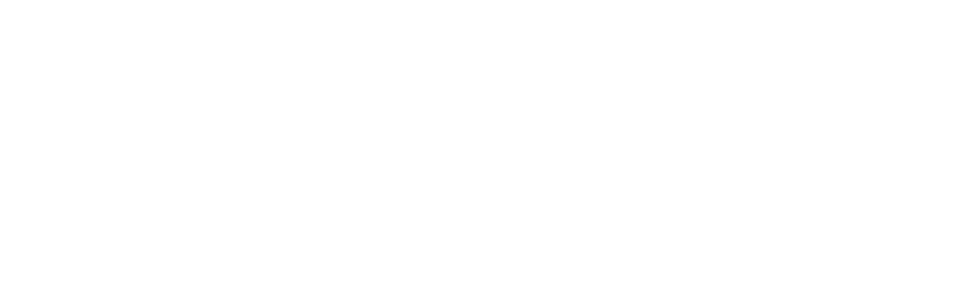
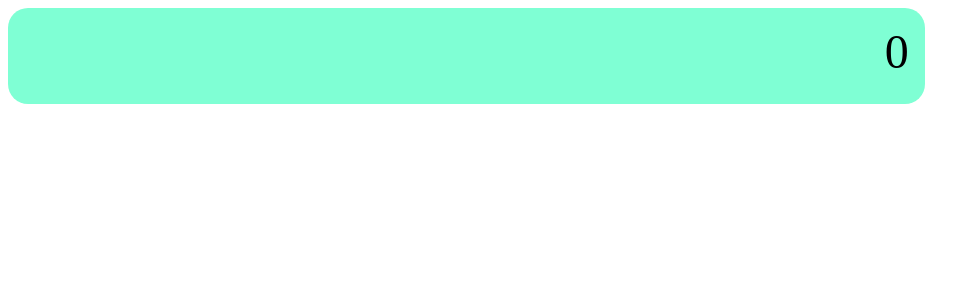
Before and after one commit to Navid079/vueCalculator, a Vue app: page / in a window 1280 px wide. Shown: the top 300 px of the page, without its empty margins (0-980 px from the left). Built offline with nearby package versions, Linux system fonts and the light colour scheme.

Commit message:
monitor component added

```diff
--- a/src/App.vue
+++ b/src/App.vue
@@ -1,5 +1,12 @@
-<script setup></script>
+<script setup>
+import { ref } from 'vue';
+import Monitor from './components/Monitor.vue';
 
-<template></template>
+const result = ref(0);
+</script>
+
+<template>
+  <Monitor :value="result" />
+</template>
 
 <style scoped></style>
--- /dev/null
+++ b/src/components/Monitor.vue
@@ -0,0 +1,22 @@
+<script setup>
+const props = defineProps({
+  value: String,
+});
+</script>
+
+<template>
+  <div class="monitor">{{ props.value }}</div>
+</template>
+
+<style>
+.monitor {
+  background-color: aquamarine;
+  width: 70%;
+  height: 4rem;
+  border-radius: 1.25rem;
+  padding: 1rem;
+  font-size: 3rem;
+  text-align: right;
+  user-select: none;
+}
+</style>
```
